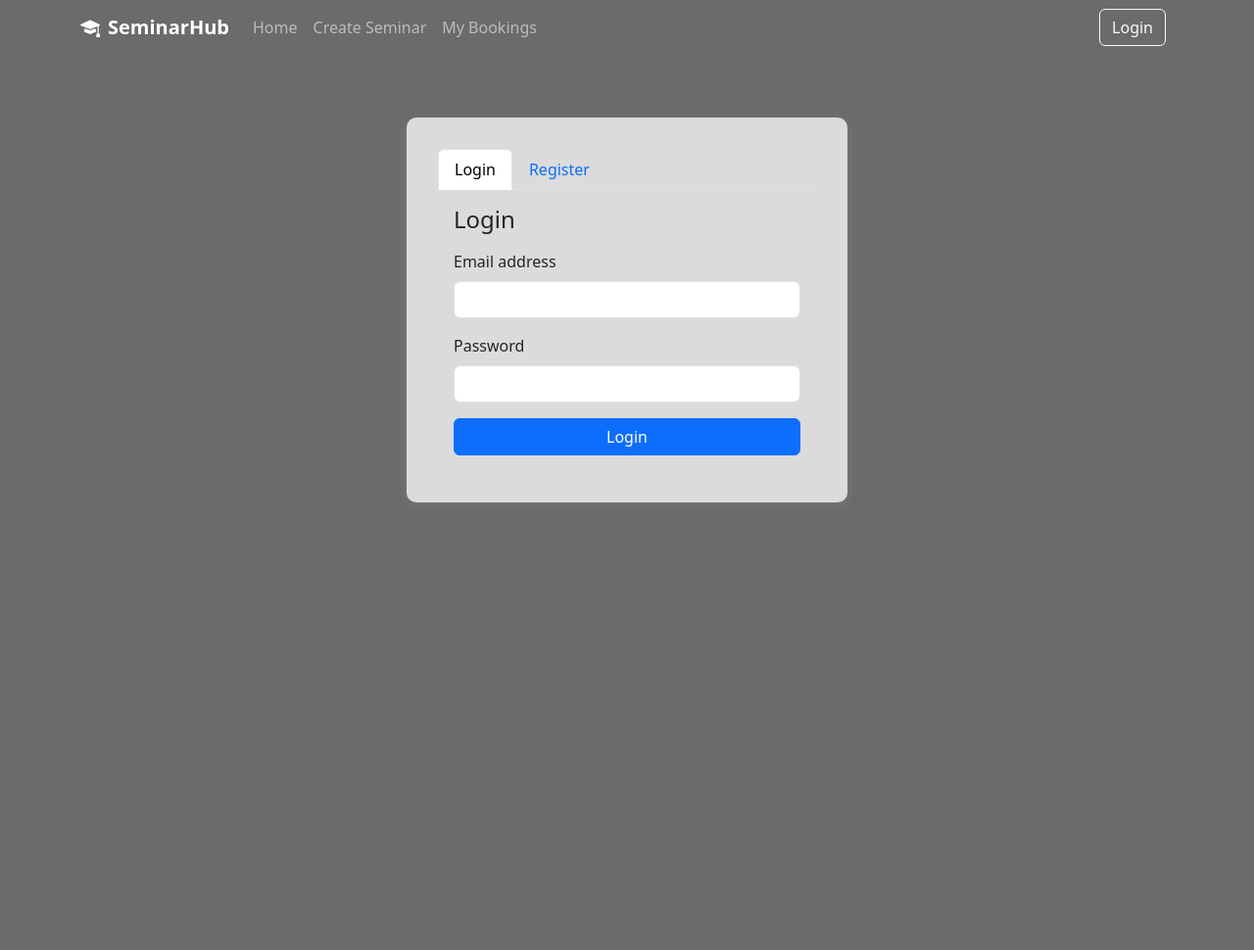
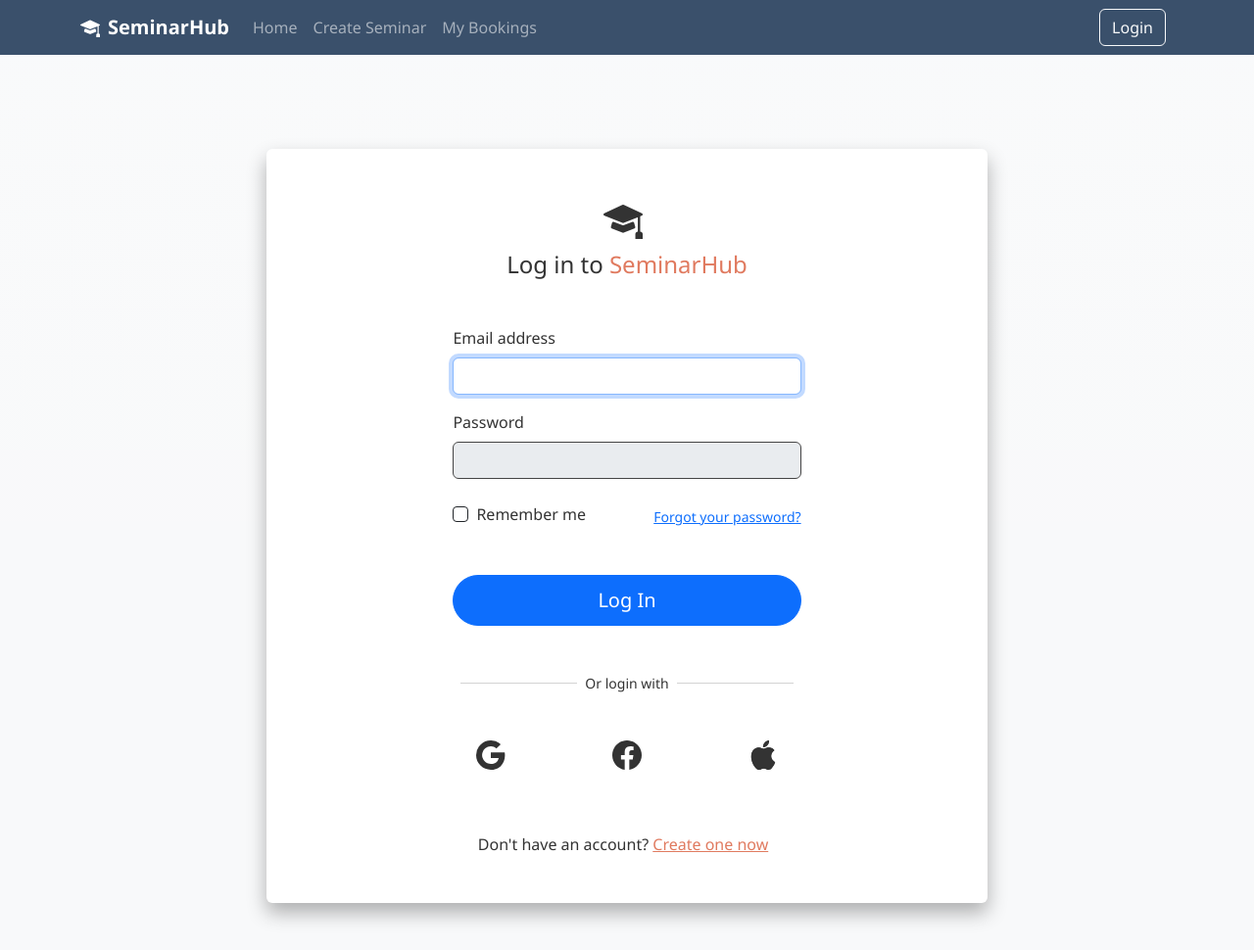
Before and after one commit to tdo212/IAB207Ass2, a Flask app: template a2_group2/SeminarHub/templates/login.html in a window 1280 px wide. Shown: the whole page at 98% size. Before the commit the page ends 513 px from the top, so only its background shows below. Run offline with Flask 3, Linux system fonts and the light colour scheme; the template is opened without the code that fills it, so the values that code supplies are empty; parts of the project's set-up code (start-up, migrations or seed data) failed here and were passed over; some libraries are stand-ins or nearby versions.

Commit message:
Created new login and sign up templates

```diff
--- a/a2_group2/SeminarHub/templates/login.html
+++ b/a2_group2/SeminarHub/templates/login.html
@@ -3,20 +3,86 @@
 <head>
   <meta charset="UTF-8">
   <meta name="viewport" content="width=device-width, initial-scale=1.0">
-  <title>SeminarHub - Login / Register</title>
+  <title>SeminarHub - Login </title>
   <link href="https://cdn.jsdelivr.net/npm/bootstrap@5.3.0/dist/css/bootstrap.min.css" rel="stylesheet">
   <link rel="stylesheet" href="https://cdn.jsdelivr.net/npm/bootstrap-icons@1.10.0/font/bootstrap-icons.css">
   <style>
+    :root {
+        --primary: #3a506b;
+        --secondary: #5bc0be;
+        --light: #f8f9fa;
+        --dark: #1c2541;
+        --accent: #e07a5f;
+    }
+
     body {
-      background-color: #6b6b6b;
+        font-family: 'Segoe UI', Tahoma, Geneva, Verdana, sans-serif;
+        background-color: #f5f7fa;
+        color: #333;
     }
-    .auth-container {
-      max-width: 450px;
-      margin: 4rem auto;
-      padding: 2rem;
-      background: rgb(219, 219, 219);
-      border-radius: 10px;
-      box-shadow: 0 2px 10px rgba(255, 255, 255, 0.1);
+
+    .navbar {
+        background-color: var(--primary);
+    }
+
+    /* Login form */
+    .login-form {
+        width: 60%;
+    }
+
+    /* Background colour */
+    .login-background {
+        background-color: var(--light);
+        color: #3d3936;
+    }
+
+    /* Form container colours */
+    .form-container {
+        background-color: white;
+        color: #333;
+        box-shadow: 0 10px 20px rgba(0,0,0,0.3);
+    }
+
+    /* Form input colours */
+    .auth-form-control {
+        background-color: #e9ecef;
+        border-color: #444;
+    }
+
+    .login-button {
+        border-radius: 50px;
+        padding: 10px;
+    }
+
+    .login-button:hover {
+        transform: scale(1.03);
+    }
+
+    .text-accent {
+      color: var(--accent);
+    }
+
+    /* Make alternate logos pop when hovered over to make them being buttons obvious. */
+    .alternate-login-method:hover {
+        transform: scale(1.1);
+    }
+
+    /* To allow text within the hr. Taken from https://stackoverflow.com/a/41981005 */
+    .hr-sect {
+        display: flex;
+        flex-basis: 100%;
+        align-items: center;
+        margin: 8px 0px;
+    }
+    .hr-sect:before,
+    .hr-sect:after {
+        content: "";
+        flex-grow: 1;
+        background: lightgrey;
+        height: 1px;
+        font-size: 0px;
+        line-height: 0px;
+        margin: 0px 8px;
     }
   </style>
 </head>
@@ -45,63 +111,76 @@
     </div>
   </nav>
 
-  <!-- auth -->
-  <div class="auth-container">
-    <ul class="nav nav-tabs" id="authTabs" role="tablist">
-      <li class="nav-item" role="presentation">
-        <button class="nav-link active" id="login-tab" data-bs-toggle="tab" data-bs-target="#login" type="button" role="tab">Login</button>
-      </li>
-      <li class="nav-item" role="presentation">
-        <button class="nav-link" id="register-tab" data-bs-toggle="tab" data-bs-target="#register" type="button" role="tab">Register</button>
-      </li>
-    </ul>
-
-    <div class="tab-content p-3">
-      <!-- login -->
-      <div class="tab-pane fade show active" id="login" role="tabpanel">
-        <h4 class="mb-3">Login</h4>
-        <form>
-          <div class="mb-3">
-            <label for="loginEmail" class="form-label">Email address</label>
-            <input type="email" class="form-control" id="loginEmail" required>
+  <main class="d-flex flex-column min-vh-100 login-background bg-gradient pt-5">
+    <div class="container pt-5">
+      <div class="row justify-content-center">
+        <div class="col-12 col-md-10 col-lg-8">
+          <div class="rounded form-container mb-5">
+            <div class="p-3 p-md-5 mx-md-4">
+              <!-- Title and logo -->
+              <div class="align-items-center justify-content-center text-center">
+                  <h1><i class="bi bi-mortarboard-fill me-2"></i></h1>
+                  <h4 class="text-center">Log in to <span class="text-accent">SeminarHub</span></h4>
+              </div>
+              <!-- Form -->
+              <form class="mx-auto login-form">
+                  <div class="mb-3 mt-5">
+                      <label for="email-address" class="form-label">Email address</label>
+                      <input type="email" class="form-control auth-form-control" id="email-address" required autofocus>
                   </div>
                   <div class="mb-3">
-            <label for="loginPassword" class="form-label">Password</label>
-            <input type="password" class="form-control" id="loginPassword" required>
+                      <label for="input-password" class="form-label">Password</label>
+                      <div class="input-group">
+                          <input type="password" class="form-control auth-form-control" id="input-password">
                       </div>
-          <button type="submit" class="btn btn-primary w-100">Login</button>
-        </form>
+                  </div>
+                  <!-- Checkbox and link -->
+                  <div class="d-flex justify-content-between align-items-center my-4">
+                      <div class="form-check">
+                          <input type="checkbox" class="form-check-input border border-dark" id="remember-me-check">
+                      <label class="form-check-label" for="remember-me-check">Remember me</label>
+                      </div>
+                      <div id="forgotten-password" class="form-text"><a href="">Forgot your password?</a></div>
+                  </div>
+                  <!-- Submit button -->
+                  <div class="d-grid">
+                      <button type="submit" class="btn btn-primary login-button btn-lg mt-4">Log In</button>
                   </div>
 
-      <!-- register -->
-      <div class="tab-pane fade" id="register" role="tabpanel">
-        <h4 class="mb-3">Register</h4>
-        <form>
-          <div class="mb-3">
-            <label for="registerName" class="form-label">Full Name</label>
-            <input type="text" class="form-control" id="registerName" required>
+
+                  <!-- Divider -->
+                  <div class="hr-sect my-5"><Small>Or login with</Small></div>
+
+                  <!-- Alternate login methods -->
+                  <div class="d-flex align-items-center justify-content-between px-4 mb-5">
+                      <a href="" class="">
+                          <svg xmlns="http://www.w3.org/2000/svg" width="30" height="30" fill="#333" class="bi bi-google alternate-login-method" viewBox="0 0 16 16">
+                          <path d="M15.545 6.558a9.4 9.4 0 0 1 .139 1.626c0 2.434-.87 4.492-2.384 5.885h.002C11.978 15.292 10.158 16 8 16A8 8 0 1 1 8 0a7.7 7.7 0 0 1 5.352 2.082l-2.284 2.284A4.35 4.35 0 0 0 8 3.166c-2.087 0-3.86 1.408-4.492 3.304a4.8 4.8 0 0 0 0 3.063h.003c.635 1.893 2.405 3.301 4.492 3.301 1.078 0 2.004-.276 2.722-.764h-.003a3.7 3.7 0 0 0 1.599-2.431H8v-3.08z"/>
+                          </svg>
+                      </a>
+                      <a href="" class="">
+                          <svg xmlns="http://www.w3.org/2000/svg" width="30" height="30" fill="#333" class="bi bi-facebook alternate-login-method" viewBox="0 0 16 16">
+                          <path d="M16 8.049c0-4.446-3.582-8.05-8-8.05C3.58 0-.002 3.603-.002 8.05c0 4.017 2.926 7.347 6.75 7.951v-5.625h-2.03V8.05H6.75V6.275c0-2.017 1.195-3.131 3.022-3.131.876 0 1.791.157 1.791.157v1.98h-1.009c-.993 0-1.303.621-1.303 1.258v1.51h2.218l-.354 2.326H9.25V16c3.824-.604 6.75-3.934 6.75-7.951"/>
+                          </svg>
+                      </a>
+                      <a href="" class="">
+                          <svg xmlns="http://www.w3.org/2000/svg" width="30" height="30" fill="#333" class="bi bi-apple alternate-login-method" viewBox="0 0 16 16">
+                          <path d="M11.182.008C11.148-.03 9.923.023 8.857 1.18c-1.066 1.156-.902 2.482-.878 2.516s1.52.087 2.475-1.258.762-2.391.728-2.43m3.314 11.733c-.048-.096-2.325-1.234-2.113-3.422s1.675-2.789 1.698-2.854-.597-.79-1.254-1.157a3.7 3.7 0 0 0-1.563-.434c-.108-.003-.483-.095-1.254.116-.508.139-1.653.589-1.968.607-.316.018-1.256-.522-2.267-.665-.647-.125-1.333.131-1.824.328-.49.196-1.422.754-2.074 2.237-.652 1.482-.311 3.83-.067 4.56s.625 1.924 1.273 2.796c.576.984 1.34 1.667 1.659 1.899s1.219.386 1.843.067c.502-.308 1.408-.485 1.766-.472.357.013 1.061.154 1.782.539.571.197 1.111.115 1.652-.105.541-.221 1.324-1.059 2.238-2.758q.52-1.185.473-1.282"/>
+                          <path d="M11.182.008C11.148-.03 9.923.023 8.857 1.18c-1.066 1.156-.902 2.482-.878 2.516s1.52.087 2.475-1.258.762-2.391.728-2.43m3.314 11.733c-.048-.096-2.325-1.234-2.113-3.422s1.675-2.789 1.698-2.854-.597-.79-1.254-1.157a3.7 3.7 0 0 0-1.563-.434c-.108-.003-.483-.095-1.254.116-.508.139-1.653.589-1.968.607-.316.018-1.256-.522-2.267-.665-.647-.125-1.333.131-1.824.328-.49.196-1.422.754-2.074 2.237-.652 1.482-.311 3.83-.067 4.56s.625 1.924 1.273 2.796c.576.984 1.34 1.667 1.659 1.899s1.219.386 1.843.067c.502-.308 1.408-.485 1.766-.472.357.013 1.061.154 1.782.539.571.197 1.111.115 1.652-.105.541-.221 1.324-1.059 2.238-2.758q.52-1.185.473-1.282"/>
+                          </svg>
+                      </a>
                   </div>
-          <div class="mb-3">
-            <label for="registerEmail" class="form-label">Email address</label>
-            <input type="email" class="form-control" id="registerEmail" required>
+
+                  <div class="text-center pt-3">
+                      <p class="mb-0 me-2">Don't have an account? <a href="signup.html" type="button" class="text-accent">Create one now</a></p>
                   </div>
-          <div class="mb-3">
-            <label for="registerEmail" class="form-label">PhoneNumber</label>
-            <input type="email" class="form-control" id="reguisterNumber" required>
-          </div>
-          <div class="mb-3">
-            <label for="registerPassword" class="form-label">Password</label>
-            <input type="password" class="form-control" id="registerPassword" required>
-          </div>
-          <div class="mb-3">
-            <label for="registerConfirm" class="form-label">Confirm Password</label>
-            <input type="password" class="form-control" id="registerConfirm" required>
-          </div>
-          <button type="submit" class="btn btn-success w-100">Register</button>
               </form>
             </div>
           </div>
         </div>
+      </div>
+    </div>
+  </main>
 
   <!-- Bootstrap JS -->
   <script src="https://cdn.jsdelivr.net/npm/bootstrap@5.3.0/dist/js/bootstrap.bundle.min.js"></script>
```
Also changed, not shown: a2_group2/SeminarHub/templates/signup.html (added, +214 -0 lines). Lines whose indentation alone changed are shown as unchanged.
